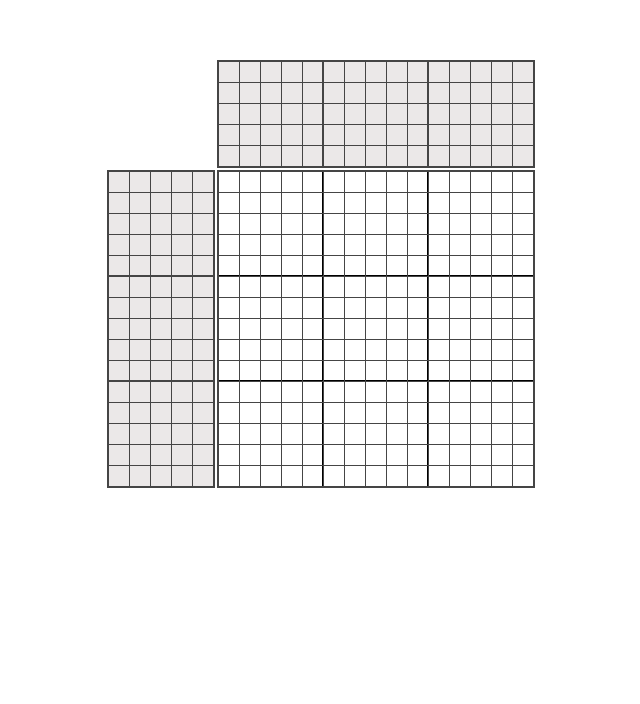
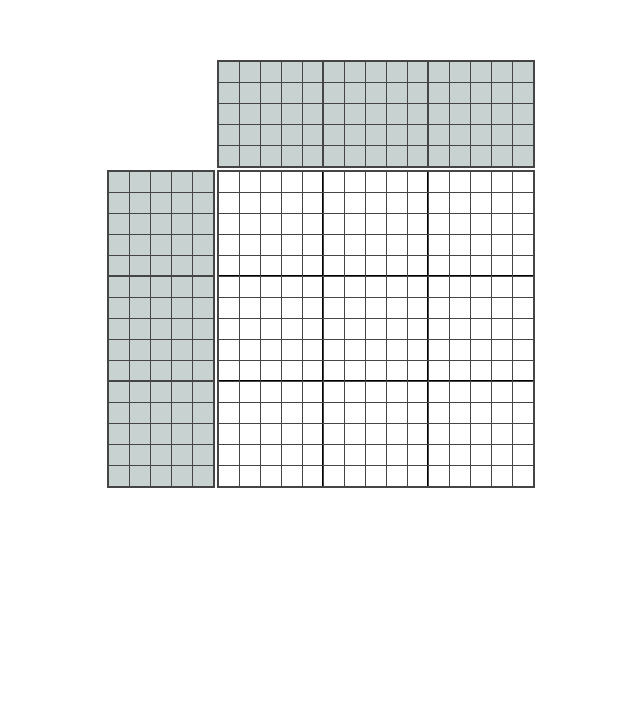
Before and after one commit to hannakulikowska/nonograms, a website built with Vite: page nonograms/index.html in a window 1280 px wide. Shown: the part 96-800 px from the top of the page, without its empty margins (319-959 px from the left). Built offline with nearby package versions, Linux system fonts and the light colour scheme.

Commit message:
style: update color styles

```diff
--- a/nonograms/src/scss/game.module.scss
+++ b/nonograms/src/scss/game.module.scss
@@ -1,7 +1,7 @@
 .game {
   display: grid;
   grid-gap: 1px;
-  background-color: $color-white;
+  background-color: transparent;
   margin: 0 auto;
 }
 
@@ -54,7 +54,7 @@
 }
 
 .game__number-cell {
-  background-color: $background-numbers;
+  background-color: $color-main-light;
   color: $color-main;
   font-size: 10px;
   text-align: center;
--- a/nonograms/src/scss/header.module.scss
+++ b/nonograms/src/scss/header.module.scss
@@ -7,7 +7,6 @@
 .header__title {
   font-size: 4rem;
   letter-spacing: 4px;
-  font-weight: 400;
   text-transform: uppercase;
   text-align: center;
   color: $color-main;
--- a/nonograms/src/scss/variables.module.scss
+++ b/nonograms/src/scss/variables.module.scss
@@ -1,8 +1,12 @@
 // color
 $color-white: #fff;
 $color-black: #000;
-$color-accent: #fff500;
+$color-accent: #ee9b01;
+$color-accent-dark: #da6a00;
 $color-main: #454545;
+$color-main-light: #c8d2d1;
+$color-secondary-dark: #14471e;
+$color-secondary-light: #68904d;
 
 // change value dipending on game size
 $size-game: 15;
@@ -11,6 +15,3 @@ $size-cell: 20px;
 // border
 $border-thickness: 2px;
 $border-gap: 1px;
-
-// background
-$background-numbers: #ebe8e8;
```
